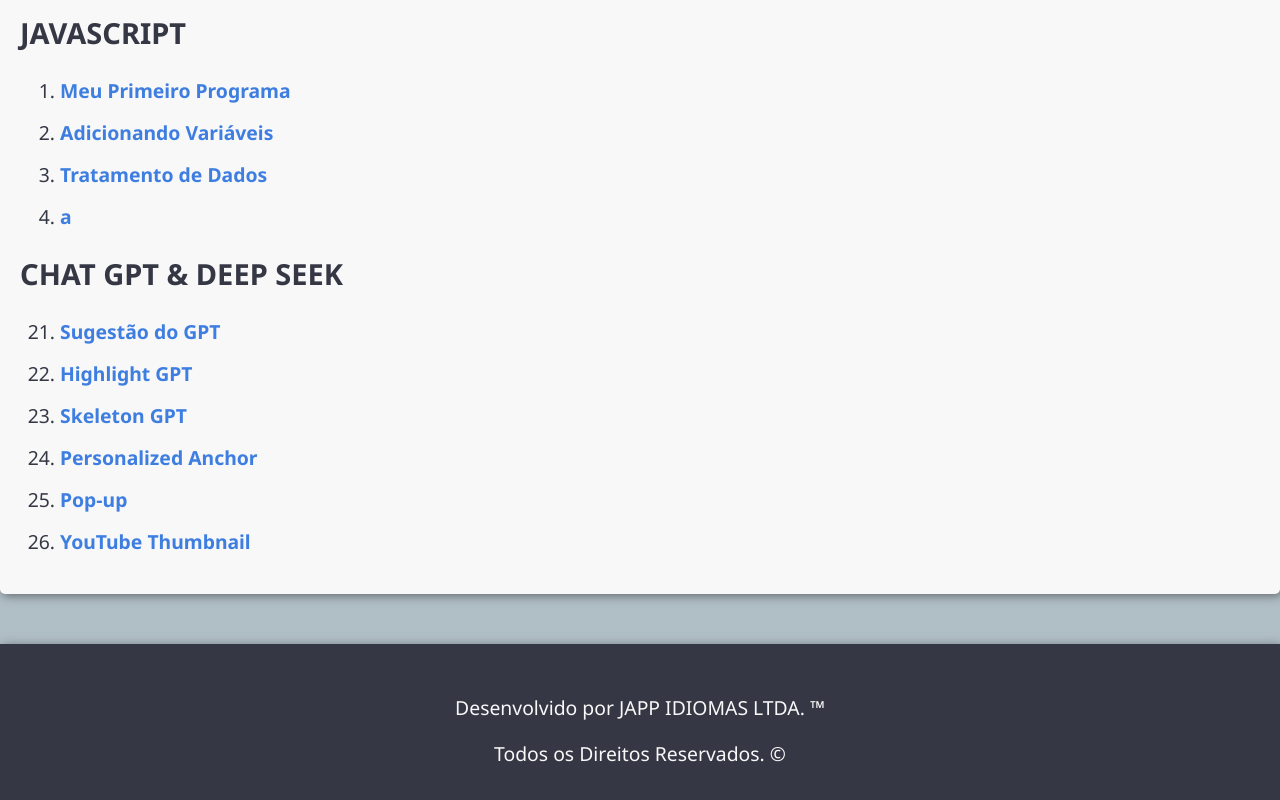
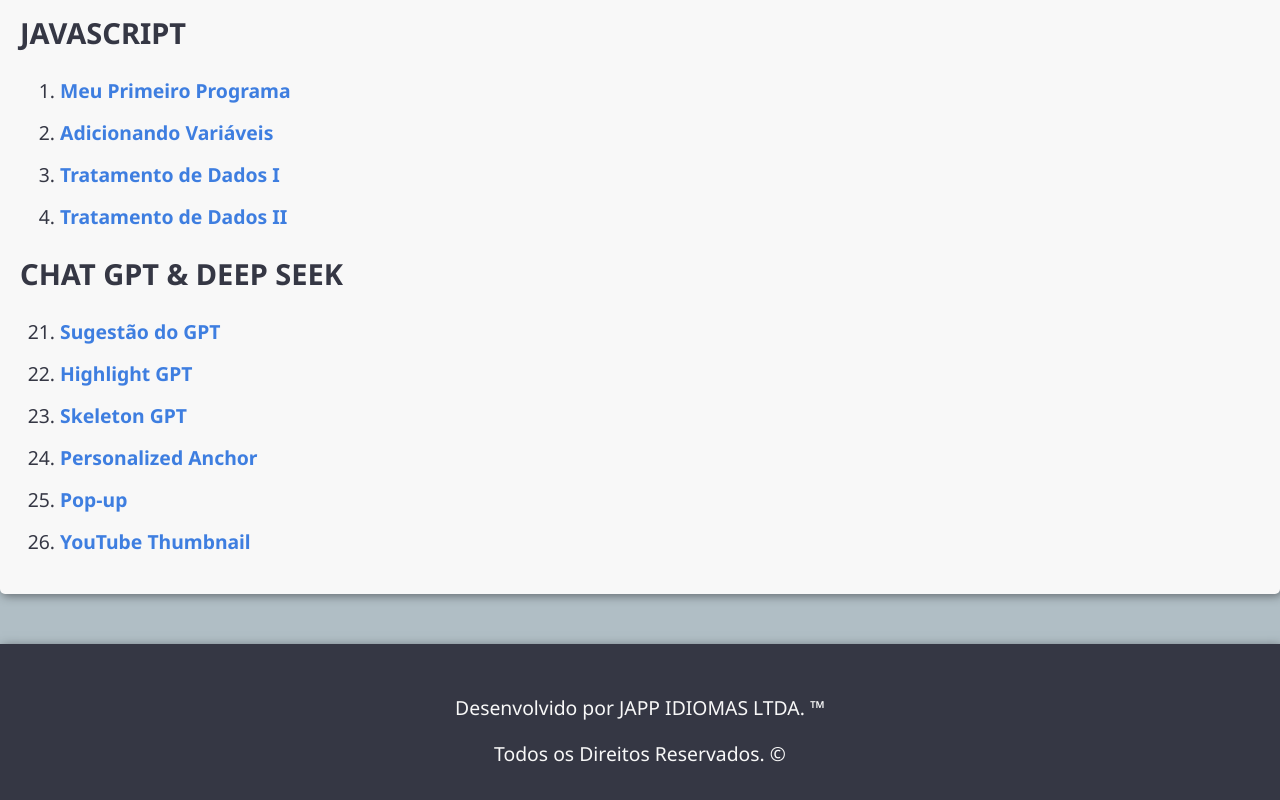
Before and after one commit to joseapp25/HTML5-CSS3, a plain HTML site: page index.html in a window 1280 px wide. Shown: the part 1613-2413 px from the top of the page. Drawn offline with Linux system fonts and the light colour scheme.

Commit message:
js added

```diff
--- a/index.html
+++ b/index.html
@@ -48,8 +48,8 @@
                 <ol>
                     <li><a href="js-ex-01.html" target="_self" rel="next">Meu Primeiro Programa</a></li>
                     <li><a href="js-ex-02.html" target="_self" rel="next">Adicionando Variáveis</a></li>
-                    <li><a href="js-ex-03.html" target="_self" rel="next">Tratamento de Dados</a></li>
-                    <li><a href="js-ex-04.html" target="_self" rel="next">a</a></li>
+                    <li><a href="js-ex-03.html" target="_self" rel="next">Tratamento de Dados I</a></li>
+                    <li><a href="js-ex-04.html" target="_self" rel="next">Tratamento de Dados II</a></li>
                 </ol>
             <h2>CHAT GPT & DEEP SEEK</h2>
                 <ol type="1" start="21">
```
Also changed, not shown: js-ex-03.html (+1 -1 lines), js-ex-04.html (+1 -1 lines).
